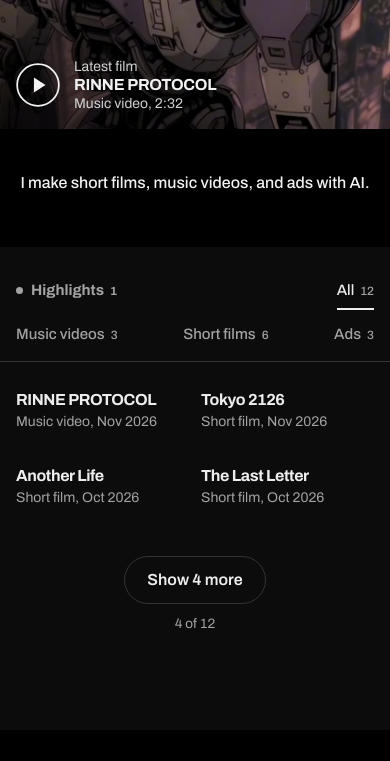
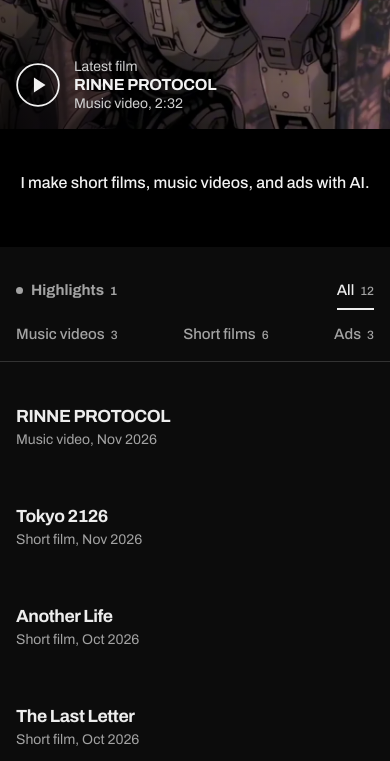
Before and after one commit to zallxz/portofolio_ze, a plain HTML site: page index.html in a window 390 px wide. Shown: the part 329-1090 px from the top of the page. Drawn offline with Linux system fonts and the light colour scheme.

Commit message:
Restore the original gallery columns and six-film batches

```diff
--- a/index.html
+++ b/index.html
@@ -132,13 +132,14 @@ button{font:inherit;color:inherit;background:none;border:0;cursor:pointer;text-a
 }
 
 .grid{
-  --columns:3;
-  display:grid;grid-template-columns:repeat(var(--columns),minmax(0,1fr));
+  display:grid;
+  /* 3, 2 or 1 columns: all divide 6, so a page of films always ends on a full row */
+  grid-template-columns:repeat(3,minmax(0,1fr));
   gap:44px 20px;
   padding:32px var(--pad) 0;
 }
-@media (max-width:1040px){.grid{--columns:2}}
-@media (max-width:640px){.grid{gap:26px 12px;padding-top:20px}}
+@media (max-width:1040px){.grid{grid-template-columns:repeat(2,minmax(0,1fr))}}
+@media (max-width:640px){.grid{grid-template-columns:1fr}}
 .tile{display:flex;flex-direction:column;gap:12px;width:100%}
 .thumb{position:relative;display:block;aspect-ratio:16/9;overflow:hidden;background:var(--raise)}
 .thumb.wait::before{content:"";position:absolute;inset:0;
@@ -155,10 +156,6 @@ button{font:inherit;color:inherit;background:none;border:0;cursor:pointer;text-a
 .meta .sub{font-size:.875rem;color:var(--muted)}
 .meta .aw{font-size:.85rem;font-weight:700;font-stretch:110%}
 .meta .aw.dim{font-weight:500;font-stretch:100%;color:var(--muted)}
-@media (max-width:640px){
-  .tile{gap:8px}
-  .meta b{font-size:1rem;overflow-wrap:anywhere}
-}
 .tile[disabled]{cursor:default}
 .tile[disabled] b{color:var(--muted)}
 .tile:focus-visible{outline:none}
@@ -342,7 +339,7 @@ button{font:inherit;color:inherit;background:none;border:0;cursor:pointer;text-a
    poster = optional local cover. Without one, the thumbnail comes from X.
    mobilePoster = optional square still for the film when it leads the header.
    Highlights shows films with a winning entry in AWARDS.
-   Each tab shows the newest films first, two rows at a time.
+   Each tab shows the newest films first, six at a time.
    Awards are listed in AWARDS below and linked to a video by its post link.
 ======================================== */
 const VIDEOS = [
@@ -604,7 +601,6 @@ if (lead > -1) safely("header", () => {
 const HL = "Highlights";
 const hasHL = VIDEOS.some(isHL);
 const filters = $("#awards");
-const grid = $("#grid");
 const anchorCategory = hash => hash === "#awards" && hasHL ? HL : "All";
 let active = anchorCategory(location.hash);
 let queue = [];
@@ -633,30 +629,29 @@ function tileHTML(v, i){
   </button>`;
 }
 
-/* Two rows per batch. The grid's CSS determines the number of columns. */
-const filmsPerPage = () => 2 * (Number(getComputedStyle(grid).getPropertyValue("--columns")) || 3);
-let pageSize = filmsPerPage();
-let shown = pageSize, list = [];
+/* each tab shows the newest posts first, PAGE at a time; an X post id grows with time */
+const PAGE = 6;
+let shown = PAGE, list = [];
 const newest = (a, b) => {
   const x = VIDEOS[a].tid, y = VIDEOS[b].tid;
   if (!x || !y) return x ? -1 : y ? 1 : a - b; /* "coming soon" goes last */
   return x.length !== y.length ? y.length - x.length : y < x ? -1 : y > x ? 1 : 0;
 };
 function renderMore(){
-  const left = Math.max(0, list.length - shown);
-  $("#more").hidden = left === 0;
-  $("#morebtn").textContent = `Show ${Math.min(pageSize, left)} more`;
+  const left = list.length - shown;
+  $("#more").hidden = left <= 0;
+  $("#morebtn").textContent = `Show ${Math.min(PAGE, left)} more`;
   $("#morecount").textContent = `${Math.min(shown, list.length)} of ${list.length}`;
 }
-function renderGrid(keepExisting = false){
-  if (!keepExisting) {
+function renderGrid(append){
+  if (!append) {
     list = VIDEOS.map((v, i) => i).filter(i => inCat(VIDEOS[i], active)).sort(newest);
     queue = list.filter(i => !soon(VIDEOS[i])); /* the player still steps through the whole tab */
-    grid.replaceChildren();
   }
-  while (grid.childElementCount > shown) grid.lastElementChild.remove();
-  const page = list.slice(grid.childElementCount, shown);
-  grid.insertAdjacentHTML("beforeend", page.map(i => tileHTML(VIDEOS[i], i)).join(""));
+  const from = append ? shown - PAGE : 0;
+  const page = list.slice(from, shown);
+  const html = page.map(i => tileHTML(VIDEOS[i], i)).join("");
+  if (append) $("#grid").insertAdjacentHTML("beforeend", html); else $("#grid").innerHTML = html;
   renderMore();
   page.forEach(i => {
     const v = VIDEOS[i];
@@ -687,7 +682,7 @@ function renderGrid(keepExisting = false){
 function selectCategory(category) {
   if (category === active) return;
   active = category;
-  shown = pageSize;
+  shown = PAGE;
   filters.querySelectorAll(".f").forEach(button => {
     button.setAttribute("aria-pressed", button.dataset.c === active);
   });
@@ -706,7 +701,9 @@ safely("work grid", () => {
   $(".jump").addEventListener("click", e => {
     const link = e.target.closest("a");
     if (!link || e.ctrlKey || e.metaKey || e.shiftKey || e.altKey) return;
-    if (link.hash === "#awards" || link.hash === "#work") selectCategory(anchorCategory(link.hash));
+    if (link.hash === "#awards" || link.hash === "#work") {
+      selectCategory(anchorCategory(link.hash));
+    }
   });
   window.addEventListener("hashchange", () => {
     const hash = location.hash;
@@ -714,25 +711,17 @@ safely("work grid", () => {
   });
   $("#morebtn").addEventListener("click", () => {
     const first = list[shown];
-    shown += pageSize;
+    shown += PAGE;
     renderGrid(true);
     const t = first != null && $(`.tile[data-i="${first}"]`);
     if (t) t.focus({ preventScroll: true }); /* keyboard users land on the first new film */
   });
-  grid.addEventListener("click", e => {
+  $("#grid").addEventListener("click", e => {
     const t = e.target.closest(".tile[data-i]");
     if (t) openAt(+t.dataset.i);
   });
   renderFilters();
   renderGrid();
-  window.addEventListener("resize", () => {
-    const nextSize = filmsPerPage();
-    if (nextSize === pageSize) return;
-    const keepVisible = shown > pageSize || grid.contains(document.activeElement) || player.classList.contains("open");
-    shown = keepVisible ? Math.ceil(shown / nextSize) * nextSize : nextSize;
-    pageSize = nextSize;
-    renderGrid(true);
-  });
 });
 
 /* ---------- player ---------- */
```
